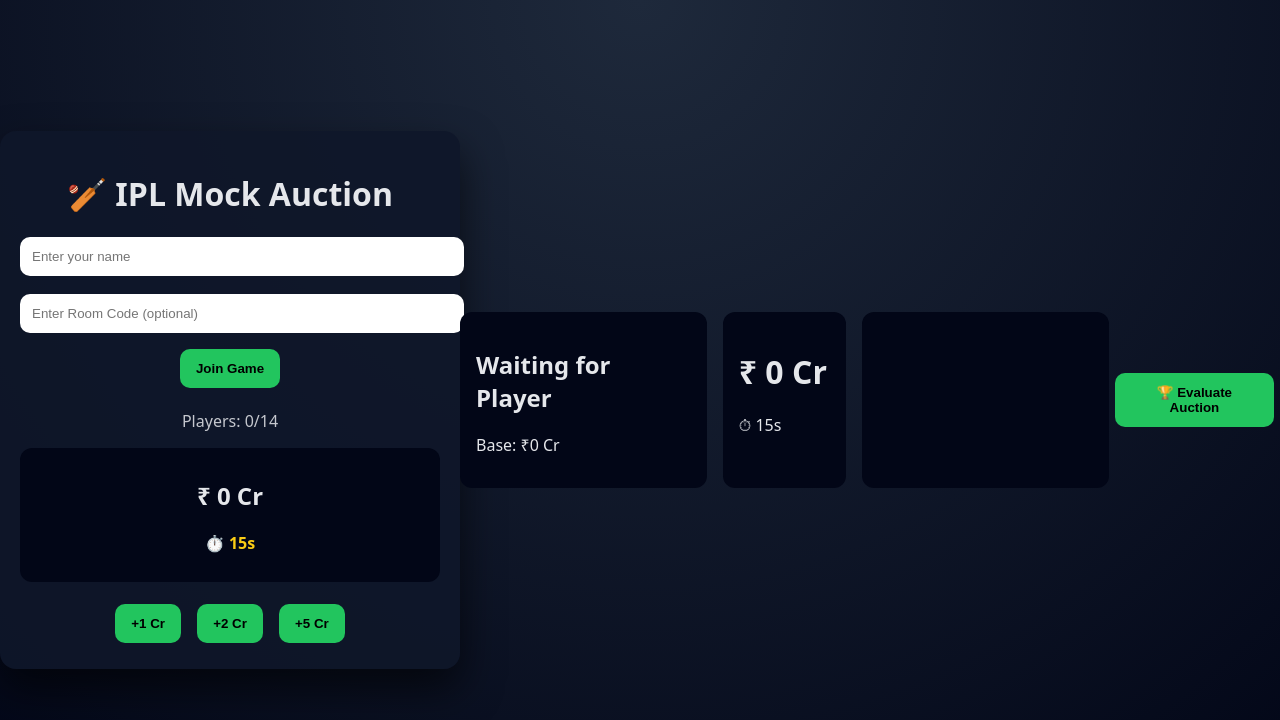
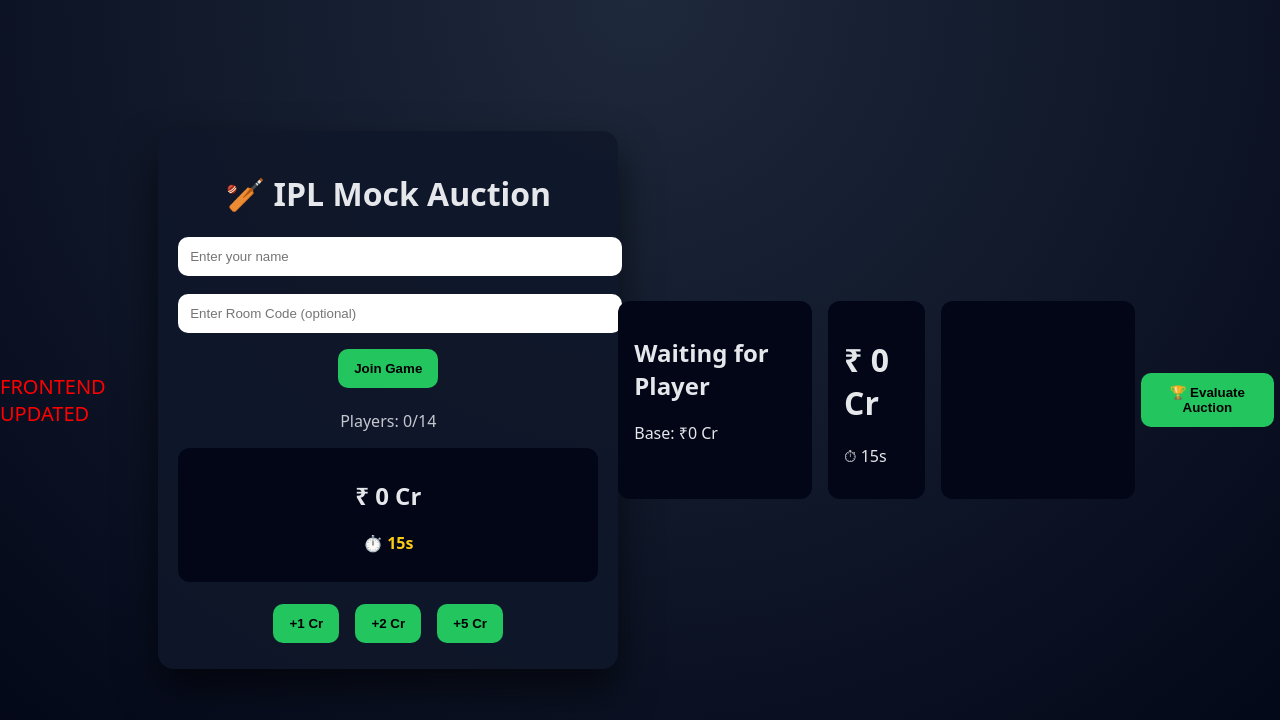
Before and after one commit to sarvezz17/dorokoserver, a plain HTML site: page client/index.html in a window 1280 px wide. Drawn offline with nearby package versions, Linux system fonts and the light colour scheme; no server answers.

Commit message:
Update index.html

```diff
--- a/client/index.html
+++ b/client/index.html
@@ -3,6 +3,10 @@
 <html>
 <head>
   <meta charset="UTF-8"/>
+  <div id="frontendTest" style="color:red;font-size:20px">
+  FRONTEND UPDATED
+</div>
+
   <title>IPL Cloud Auction</title>
   <meta name="viewport" content="width=device-width, initial-scale=1"/>
   <link rel="stylesheet" href="style.css"/>
```
